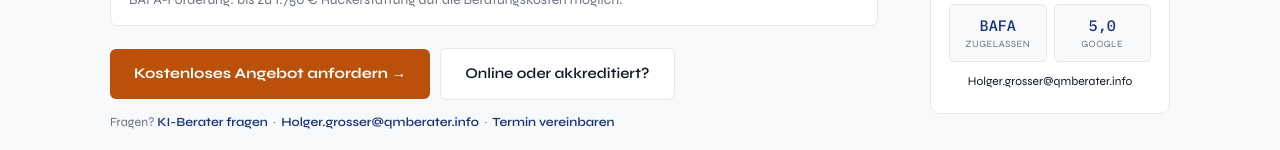
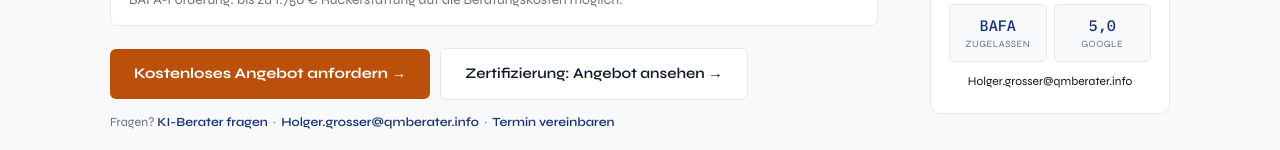
Before and after one commit to holgergrosser-hub/qmberater-kleinbetriebe, a website built with Vite: page index.html in a window 1280 px wide. Shown: the part 468-618 px from the top of the page. Built offline with nearby package versions, Linux system fonts and the light colour scheme.

Commit message:
Hero CTA: certification offer link

```diff
--- a/index.html
+++ b/index.html
@@ -522,7 +522,7 @@
       </div>
       <div class="hero-ctas">
         <a href="https://angebot.qmberater.info/" class="btn btn-orange">Kostenloses Angebot anfordern &rarr;</a>
-        <a href="#welches" class="btn btn-ghost">Online oder akkreditiert?</a>
+        <a href="https://onlinecert.info/angebot-fuer-nicht-akkreditierte-zertifizierung/" class="btn btn-ghost">Zertifizierung: Angebot ansehen &rarr;</a>
       </div>
       <p class="hero-sub-cta">Fragen? <a href="https://iso9001.qm-guru.de/">KI-Berater fragen</a> &nbsp;&middot;&nbsp; <a href="mailto:Holger.grosser@qmberater.info">Holger.grosser@qmberater.info</a> &nbsp;&middot;&nbsp; <a href="https://calendly.com/grosser-qmguru/iso-9001-zertifikat-fuer-kleinbetriebe">Termin vereinbaren</a></p>
     </div>
```
